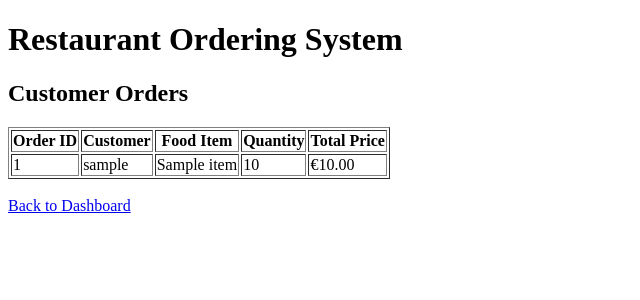
After one commit to priyankarbabu08/Secure-Web-Project, a Flask app: page /admin/orders in a window 1280 px wide. The commit adds this page. Shown: the top 300 px of the page, without its empty margins (0-640 px from the left). Run offline with Flask 3, Linux system fonts and the light colour scheme; a user stored in the database is signed in; tables that the repository leaves empty hold one stand-in row (values such as "Sample post"); some libraries are stand-ins or nearby versions.

Commit message:
Admin order view

```diff
--- a/app.py
+++ b/app.py
@@ -249,5 +249,19 @@ def delete_item(item_id):
     db.session.commit()
 
     return redirect(url_for("manage_items"))
+@app.route("/admin/orders")
+@login_required
+def admin_orders():
+    if current_user.role != "admin":
+        return "Access denied", 403
+
+    orders = db.session.execute(
+        db.select(Order, User, MenuItem)
+        .join(User, Order.user_id == User.id)
+        .join(MenuItem, Order.menu_item_id == MenuItem.id)
+        .order_by(Order.id)
+    ).all()
+
+    return render_template("admin_orders.html", orders=orders)
 if __name__ == "__main__":
     app.run(debug=True)
--- a/templates/admin_dashboard.html
+++ b/templates/admin_dashboard.html
@@ -20,7 +20,9 @@
 <p>
     <a href="{{ url_for('manage_items') }}">Manage Food Items</a>
 </p>
-    <p>Manage Customer Orders</p>
+<p>
+    <a href="{{ url_for('admin_orders') }}">View Customer Orders</a>
+</p>
 
     <a href="{{ url_for('home') }}">View Food Menu</a>
 
--- /dev/null
+++ b/templates/admin_orders.html
@@ -0,0 +1,38 @@
+<!DOCTYPE html>
+<html lang="en">
+<head>
+    <meta charset="UTF-8">
+    <title>Customer Orders</title>
+</head>
+<body>
+    <h1>Restaurant Ordering System</h1>
+    <h2>Customer Orders</h2>
+
+    {% if orders %}
+    <table border="1">
+        <tr>
+            <th>Order ID</th>
+            <th>Customer</th>
+            <th>Food Item</th>
+            <th>Quantity</th>
+            <th>Total Price</th>
+        </tr>
+
+        {% for order, user, item in orders %}
+        <tr>
+            <td>{{ order.id }}</td>
+            <td>{{ user.username }}</td>
+            <td>{{ item.name }}</td>
+            <td>{{ order.quantity }}</td>
+            <td>€{{ "%.2f"|format(order.total_price) }}</td>
+        </tr>
+        {% endfor %}
+    </table>
+    {% else %}
+    <p>No customer orders found.</p>
+    {% endif %}
+
+    <br>
+    <a href="{{ url_for('admin_dashboard') }}">Back to Dashboard</a>
+</body>
+</html>
```
